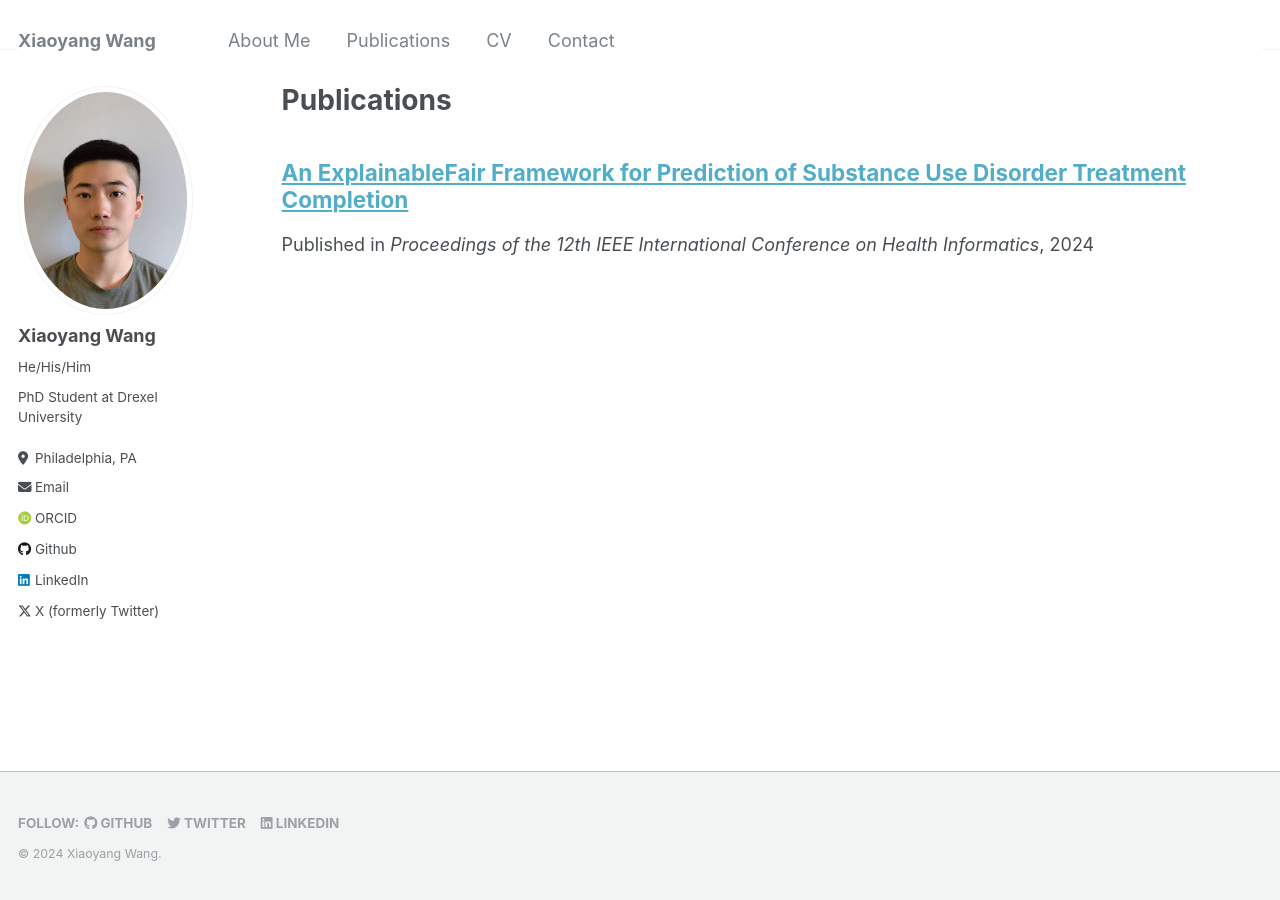
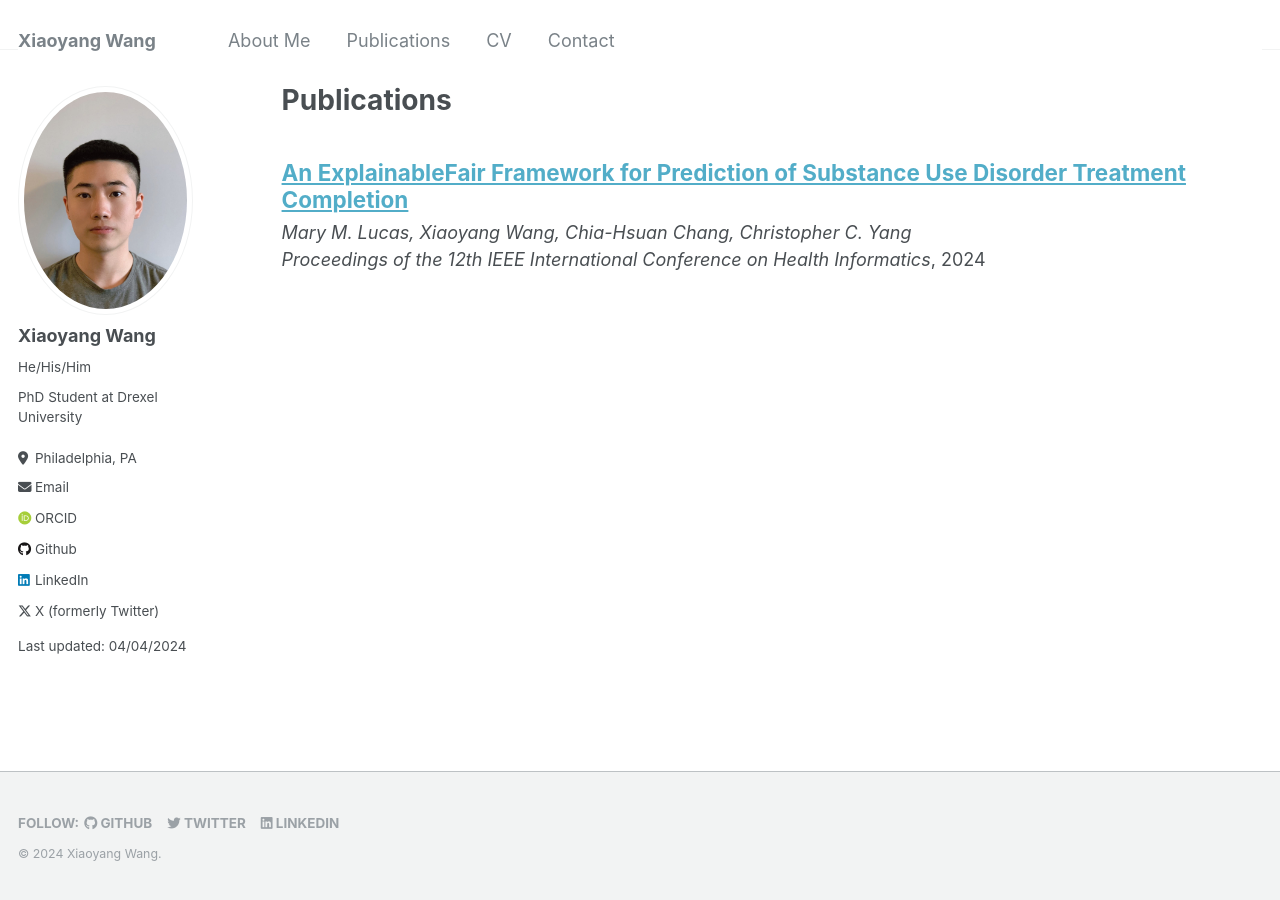
Before and after one commit to wangxiaoyang0412/wangxiaoyang.github.io, a Jekyll site: the page built from _pages/publications.md, in a window 1280 px wide. Built offline with Jekyll 4.4.1, drawn with Linux system fonts in a browser that asks for light colours; some web fonts are replaced.

Commit message:
Modified the format of the publications page.

```diff
--- a/_config.yml
+++ b/_config.yml
@@ -71,6 +71,7 @@ author:
   xing             : # Username
   youtube          : # Username
   zhihu            : # URL
+
 
 
 # Site Settings
--- a/_includes/archive-single.html
+++ b/_includes/archive-single.html
@@ -41,7 +41,8 @@
         {% if post.collection == 'teaching' %}
           <p> {{ post.type }}, <i>{{ post.venue }}</i>, {{ post.date | default: "1900-01-01" | date: "%Y" }} </p>
         {% elsif post.collection == 'publications' %}
-          <p>Published in <i>{{ post.venue }}</i>, {{ post.date | default: "1900-01-01" | date: "%Y" }} </p>
+        <span><i>{{ post.authors }}</i></span>
+          <div><i>{{ post.venue }}</i>, {{ post.date | default: "1900-01-01" | date: "%Y" }} </div>
         {% elsif post.date %}
          <p class="page__date"><strong><i class="fa fa-fw fa-calendar" aria-hidden="true"></i> {{ site.data.ui-text[site.locale].date_label | default: "Published:" }}</strong> <time datetime="{{ post.date | default: "1900-01-01" | date_to_xmlschema }}">{{ post.date | default: "1900-01-01" | date: "%B %d, %Y" }}</time></p>
         {% endif %}
--- a/_includes/author-profile.html
+++ b/_includes/author-profile.html
@@ -150,6 +150,7 @@
       {% if author.zhihu %}
       <li><a href="{{ author.zhihu }}"><i class="fab fa-fw fa-zhihu icon-pad-right" aria-hidden="true"></i>Zhihu</a></li>
       {% endif %}
+      <p>Last updated: {{ site.time | date: '%m/%d/%Y' }}</p>
     </ul>
   </div>
 </div>
--- a/_publications/2024-03-14-paper-title-number-4.md
+++ b/_publications/2024-03-14-paper-title-number-4.md
@@ -1,9 +1,10 @@
 ---
 title: "An ExplainableFair Framework for Prediction of Substance Use Disorder Treatment Completion"
 collection: publications
-permalink: /publication/2024-03-14-paper-title-number-4
+permalink: http://academicpages.github.io/files/paper3.pdf
 # excerpt: 'This paper is about a novel framework for sequentially executing fair model training and providing explanations for enhanced fairness.'
 date: 2024-03-14
+authors: 'Mary M. Lucas, Xiaoyang Wang, Chia-Hsuan Chang, Christopher C. Yang'
 venue: 'Proceedings of the 12th IEEE International Conference on Health Informatics'
 # paperurl: 'http://academicpages.github.io/files/paper3.pdf'
 # citation: 'Your Name, You. (2009). &quot;Paper Title Number 1.&quot; <i>Journal 1</i>. 1(1).'
```
